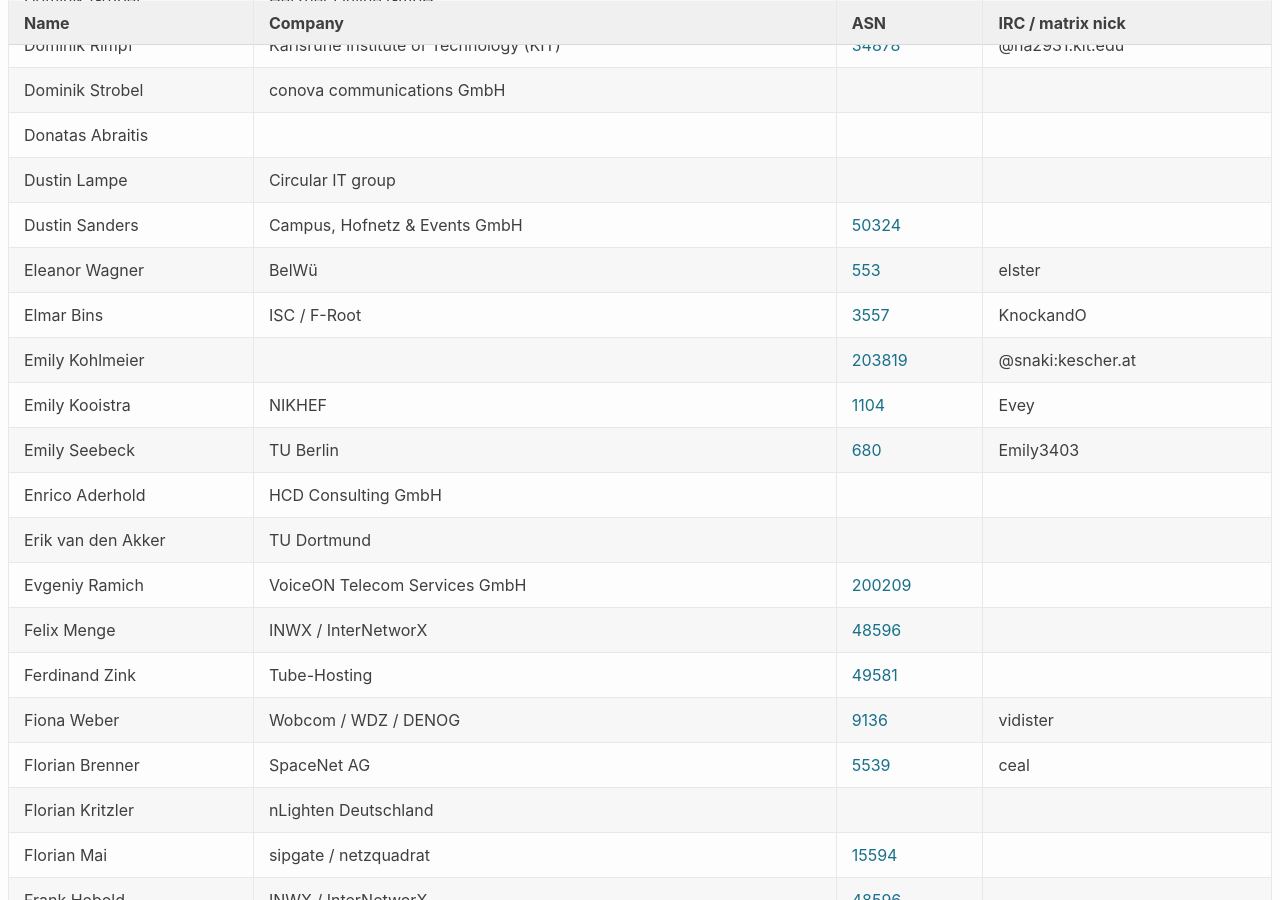
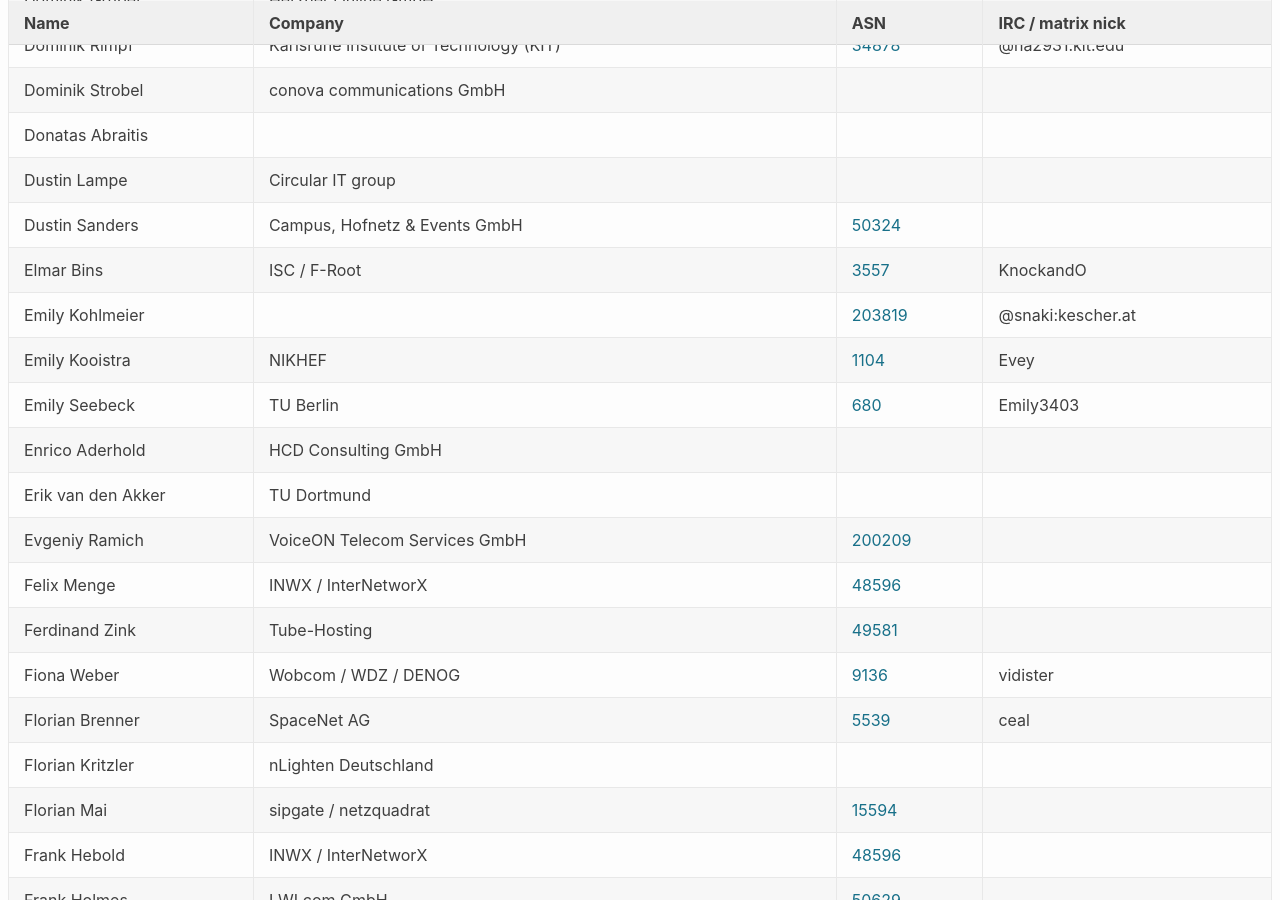
Before and after one commit to denog/pretix-attendeelist, a Jekyll site: the page built from denog16/index.markdown, in a window 1280 px wide and 900 px high, scrolled down 3508 px. Built offline with Jekyll 4.4.1, drawn with Linux system fonts in a browser that asks for light colours.

Commit message:
Latest data: Thu Oct 10 22:10:34 UTC 2024

```diff
--- a/_data/attendees_denog16_onsite.json
+++ b/_data/attendees_denog16_onsite.json
@@ -474,12 +474,6 @@
     "asn": "50324"
   },
   {
-    "name": "Eleanor Wagner",
-    "company": "BelWü",
-    "irc": "elster",
-    "asn": "553"
-  },
-  {
     "name": "Elmar Bins",
     "company": "ISC / F-Root",
     "irc": "KnockandO",
```
